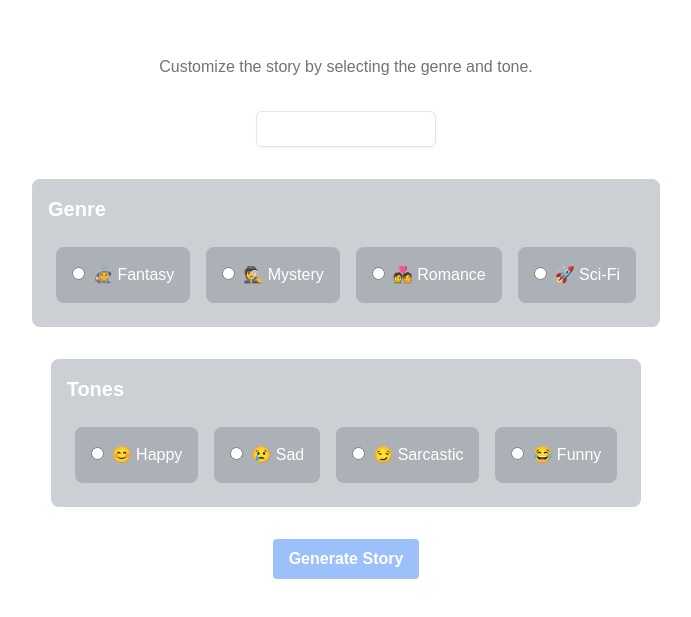
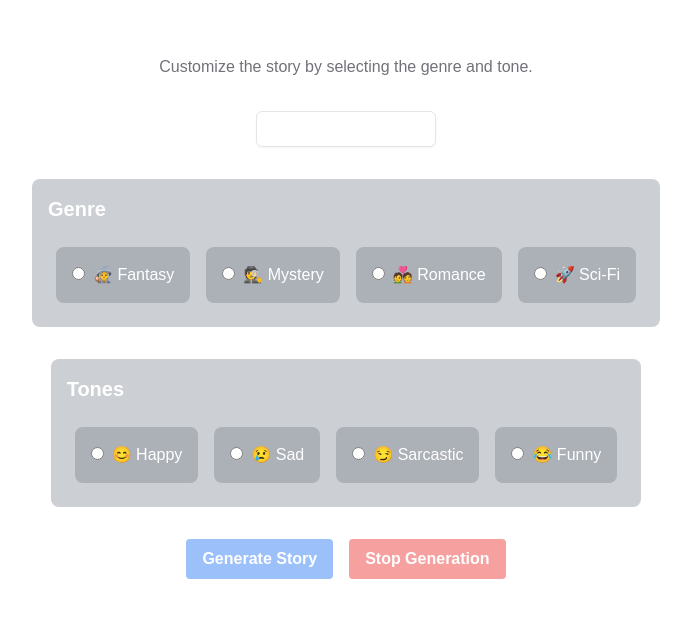
Before and after one commit to chochinlu/encode_ai_bootcamp_week_3_homework, a Next.js app: page / in a window 1280 px wide. Shown: the part 101-718 px from the top of the page, without its empty margins (294-985 px from the left). Built offline with nearby package versions, Linux system fonts and the light colour scheme.

Commit message:
add stop button

```diff
--- a/app/page.tsx
+++ b/app/page.tsx
@@ -12,7 +12,7 @@ import {
 } from "@/components/ui/select";
 
 export default function Chat() {
-  const { messages, append, isLoading } = useChat();
+  const { messages, append, isLoading, stop } = useChat();
   const messageEndRef = useRef<HTMLDivElement>(null);
 
   const genres = [
@@ -116,18 +116,28 @@ export default function Chat() {
             </div>
           </div>
 
+          <div className="flex justify-center space-x-4">
             <button
               className="bg-blue-500 hover:bg-blue-700 text-white font-bold py-2 px-4 rounded disabled:opacity-50"
               disabled={isLoading || !state.genre || !state.tone}
-            onClick={() =>
+              onClick={() => {
                 append({
-                role: "user",
-                content: `Generate a ${state.genre} story in a ${state.tone} tone in ${language}`,
-              })
-            }
+                  role: 'user',
+                  content: `Generate a ${state.genre} story with a ${state.tone} tone in ${language}.`
+                });
+              }}
             >
               Generate Story
             </button>
+
+            <button
+              className="bg-red-500 hover:bg-red-700 text-white font-bold py-2 px-4 rounded disabled:opacity-50"
+              disabled={messages.length === 0 || messages[messages.length - 1]?.content.startsWith("Generate")}
+              onClick={stop}
+            >
+              Stop Generation
+            </button>
+          </div>
 
           <div
             hidden={
```
Lines whose indentation alone changed are shown as unchanged.
